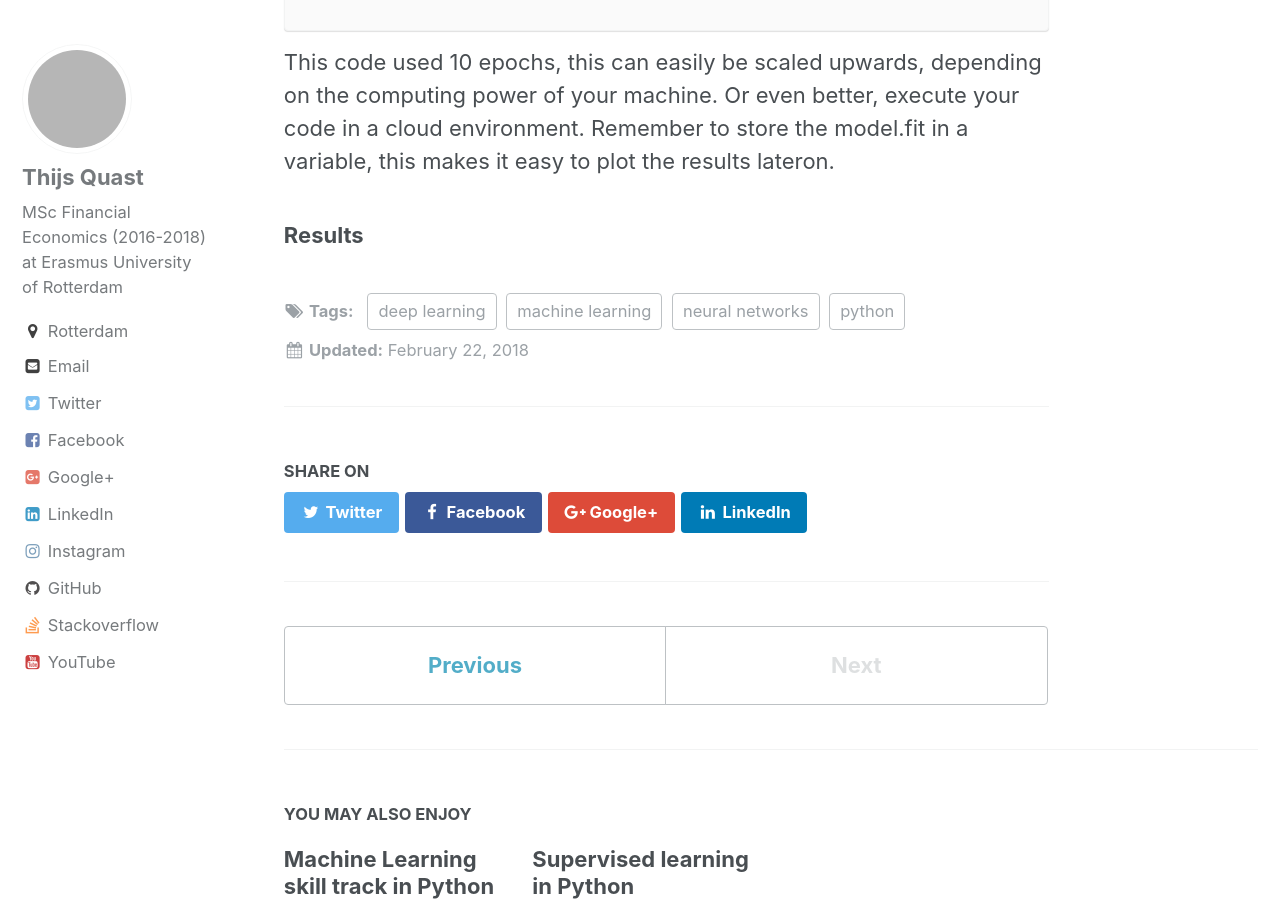
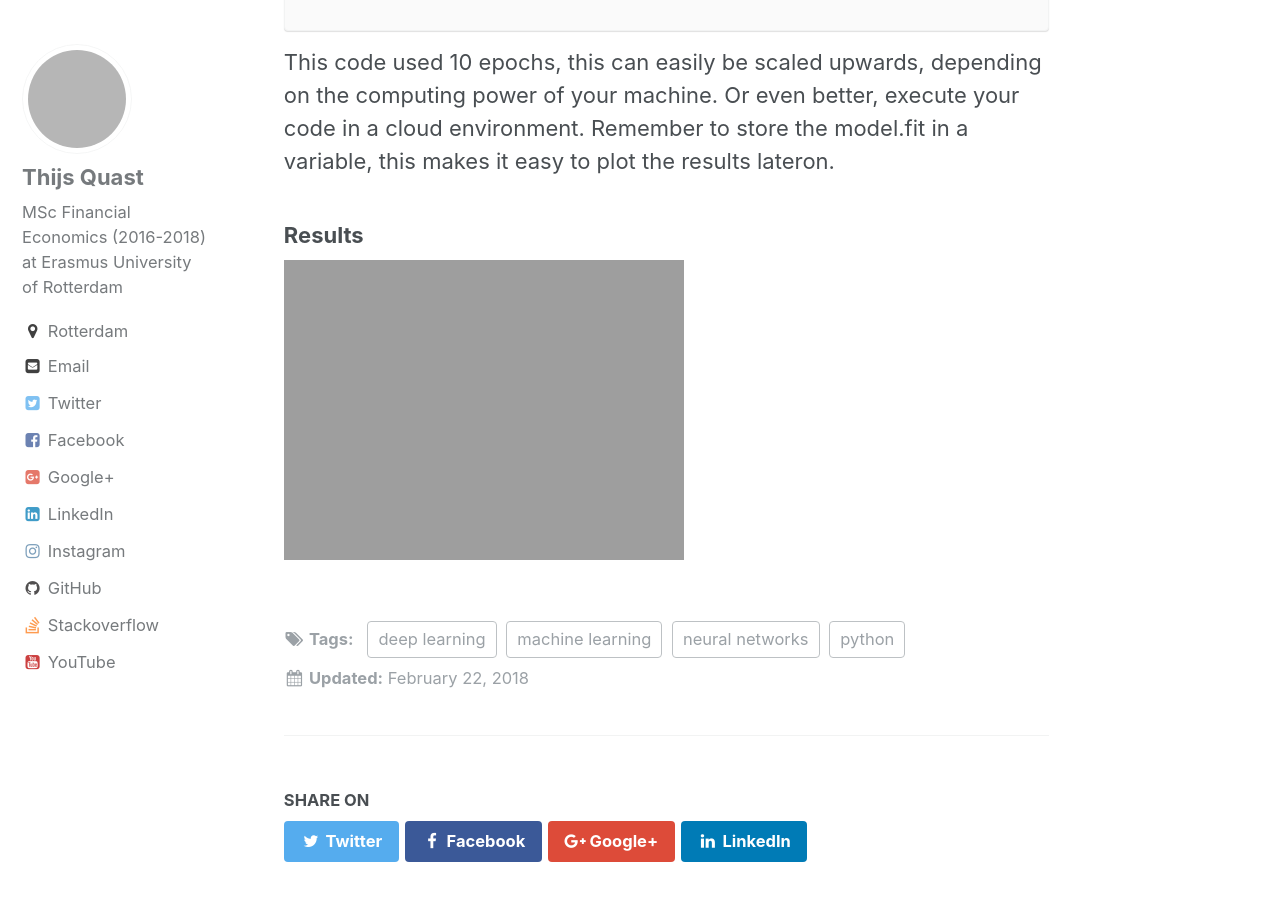
Before and after one commit to Thijsq/thijsq.github.io, a Jekyll site: the page built from _posts/2018-02-22-nn-sales-prediction.md, in a window 1280 px wide and 900 px high, scrolled down 2626 px. Built offline with Jekyll 4.4.1, drawn with Linux system fonts in a browser that asks for light colours; grey boxes are pictures that could not be loaded.

Commit message:
Update 2018-02-22-nn-sales-prediction.md

```diff
--- a/_posts/2018-02-22-nn-sales-prediction.md
+++ b/_posts/2018-02-22-nn-sales-prediction.md
@@ -54,3 +54,4 @@ Sequential_feature_scaled = model.fit(X,y,batch_size=2048,epochs=10)
 This code used 10 epochs, this can easily be scaled upwards, depending on the computing power of your machine. Or even better, execute your code in a cloud environment. Remember to store the model.fit in a variable, this makes it easy to plot the results lateron.
 
 ### Results
+<img src="tquast$ /Users/tquast/Library/Mobile\ Documents/com\~apple\~Grab/Documents/Results\ week2.png" alt="">
```
